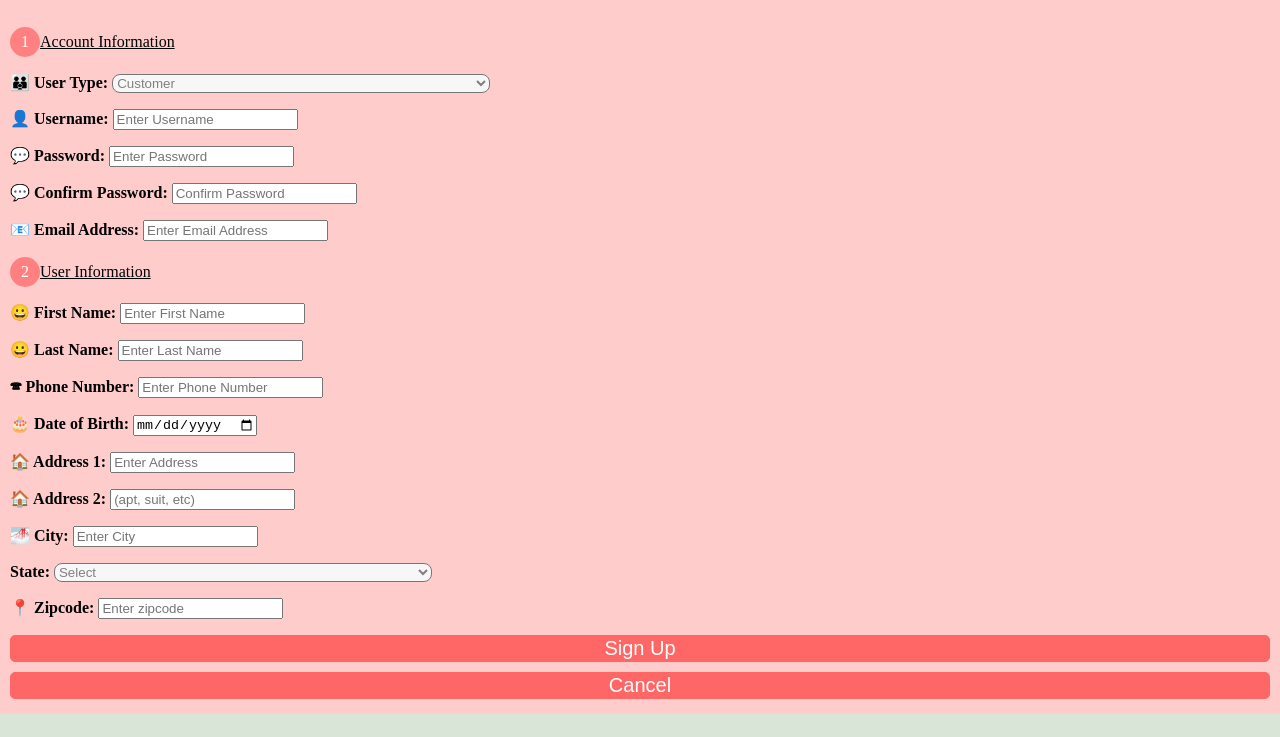
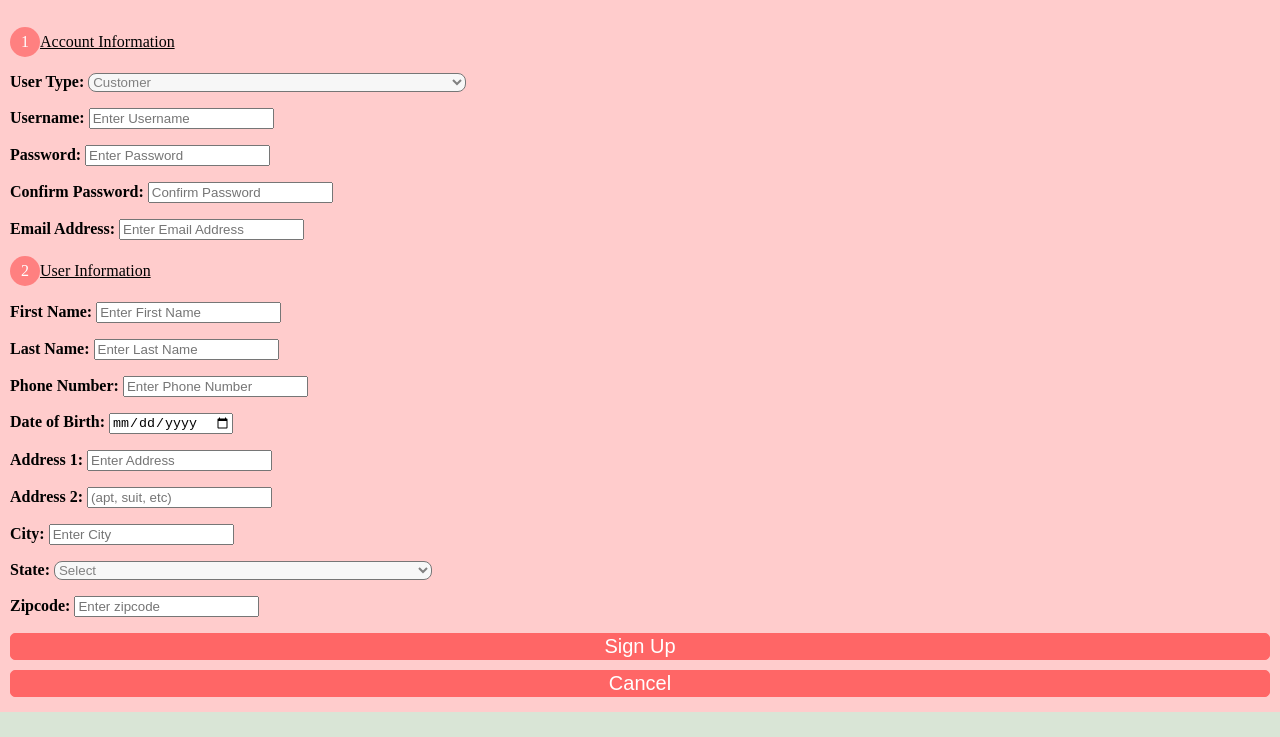
Before and after one commit to maxerature/DB-project, a plain HTML site: page Front/register.html in a window 1280 px wide. Shown: the part 63-800 px from the top of the page. Drawn offline with Linux system fonts and the light colour scheme.

Commit message:
Updated page names, removed emojis.

```diff
--- a/Front/register.html
+++ b/Front/register.html
@@ -14,7 +14,7 @@
 <h1 class="tagSize">Sign up</h1>
 	<h class="tagSize"><span class="number">1</span><u>Account Information</u></h>
     <p>
-        <label for "Utype"><b>&#128106 User Type:</b></label>
+        <label for "Utype"><b>User Type:</b></label>
           <select name="Utype" id="Utype" onchange="getFields()">
             <option value="customer">Customer</option>
             <option value="employee">Employee</option>
@@ -23,52 +23,52 @@
     </p>
 
     <p>
-        <label class="line" for="username"><b>&#128100 Username:</b></label>
+        <label class="line" for="username"><b>Username:</b></label>
         <input type="text" placeholder="Enter Username" id="username" required>
     </p>
     <p>
-        <label class="line"for="password"><b>&#128172 Password:</b></label>
+        <label class="line"for="password"><b>Password:</b></label>
         <input class="line" type="text" placeholder="Enter Password" id="password" required>
     </p>
     <p>
-        <label for="confirmPassword"><b>&#128172 Confirm Password:</b></label>
+        <label for="confirmPassword"><b>Confirm Password:</b></label>
         <input type="text" placeholder="Confirm Password" id="confirmPassword" required>
     </p>
     <p>
-        <label for="email"><b>&#128231 Email Address:</b></label>
+        <label for="email"><b>Email Address:</b></label>
         <input type="text" placeholder="Enter Email Address" id="email" required>
     </p>
     <div id="extraFields">
     <h class="tagSize"><span class="number">2</span><u>User Information</u></h>
     <p>
-        <label for="fname"><b>&#128512 First Name:</b></label>
+        <label for="fname"><b>First Name:</b></label>
         <input type="text" placeholder="Enter First Name" id="fname" required>
     </p>
     <p>
-        <label for="lname"><b>&#128512 Last Name:</b></label>
+        <label for="lname"><b>Last Name:</b></label>
         <input type="text" placeholder="Enter Last Name" id="lname" required>
     </p>
     <p>
-        <label for="phoneNumber"><b>&#128383 Phone Number:</b></label>
+        <label for="phoneNumber"><b>Phone Number:</b></label>
         <input type="number" placeholder="Enter Phone Number" id="phoneNumber" required>
     </p>
     <p>
-        <label for="dob"><b>&#127874 Date of Birth:</b></label>
+        <label for="dob"><b>Date of Birth:</b></label>
 
         <input type="date" id="dob" required>
     </p>
     </div>
 
     <p>
-        <label for="address1"><b>&#127968 Address 1:</b></label>
+        <label for="address1"><b>Address 1:</b></label>
         <input type="text" placeholder="Enter Address" id="address1" required>
     </p>
     <p>
-        <label for="address2"><b>&#127968 Address 2:</b></label>
+        <label for="address2"><b>Address 2:</b></label>
         <input type="text" placeholder="(apt, suit, etc)" id="address2">
     </p>
     <p>
-        <label for="city"><b>&#127745 City:</b></label>
+        <label for="city"><b>City:</b></label>
         <input type="text" placeholder="Enter City" id="city" required>
     </p>
     <p>
@@ -130,7 +130,7 @@
         </p>
 
         <p>
-            <label for="zipcode"><b>&#128205 Zipcode:</b></label>
+            <label for="zipcode"><b>Zipcode:</b></label>
             <input type="number" placeholder="Enter zipcode" id="zipcode" required>
         </p>
         <p>
```
Also changed, not shown: Front/checkout.html (+1 -1 lines), Front/login.html (+2 -2 lines), Front/productsListing.html (+1 -1 lines), Front/purchaseHistory.html (+1 -1 lines), Front/viewAddresses.html (+1 -1 lines).
